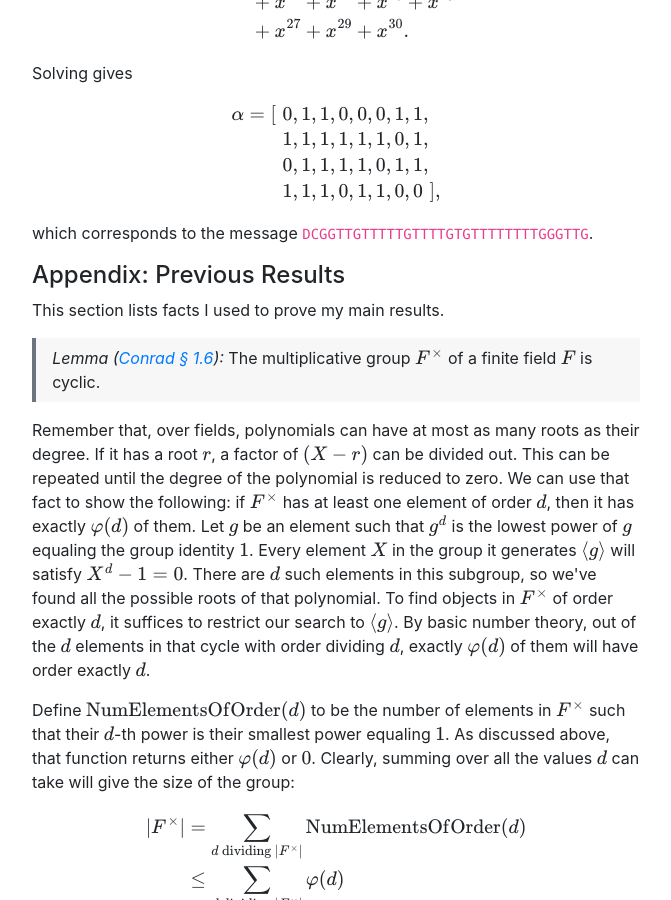
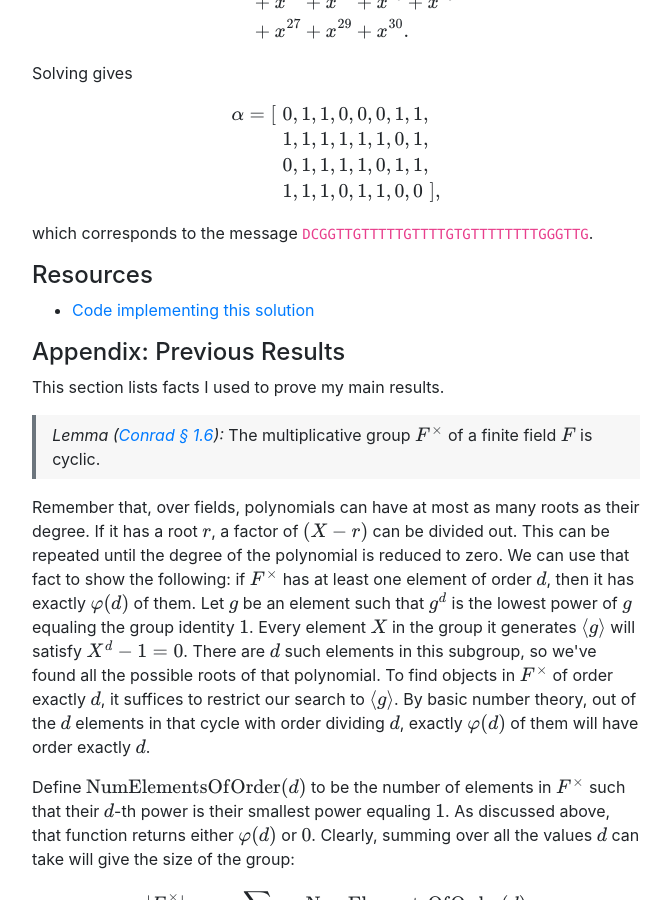
Before and after one commit to ammrat13/ammrat13.github.io, a Jekyll site: the page built from _posts/2022-06-30-writeup_defcon_quals_2022_sameold.md, in a window 1280 px wide and 900 px high, scrolled down 8515 px. Shown: the whole window, without its empty margins (304-975 px from the left). Built offline with Jekyll 4.4.1, drawn with Linux system fonts in a browser that asks for light colours; nearby versions of some CDN libraries; our own code applies the rules of GitHub Pages for plain Markdown files.

Commit message:
Add link to code

```diff
--- a/_posts/2022-06-30-writeup_defcon_quals_2022_sameold.md
+++ b/_posts/2022-06-30-writeup_defcon_quals_2022_sameold.md
@@ -397,6 +397,11 @@ Solving gives
 which corresponds to the message `DCGGTTGTTTTTGTTTTGTGTTTTTTTTGGGTTG`.
 
 
+#### Resources
+
+* [Code implementing this solution][10]
+
+
 #### Appendix: Previous Results
 
 This section lists facts I used to prove my main results.
@@ -495,3 +500,4 @@ whole group, so we get @@p@@ divides @@p^n-1@@, which is false. □
 [7]: https://en.wikipedia.org/wiki/Fermat's_little_theorem "Fermat's little theorem"
 [8]: https://en.wikipedia.org/wiki/Frobenius_endomorphism "Frobenius endomorphism"
 [9]: https://math.stackexchange.com/a/2485017 "When is the Frobenius endomorphism an automorphism?"
+[10]: https://github.com/ammrat13/ammrat13.github.io/blob/posts/defcon-2022-sameold/assets/2022/06/30/solve.sage "Code implementing this solution"
```
